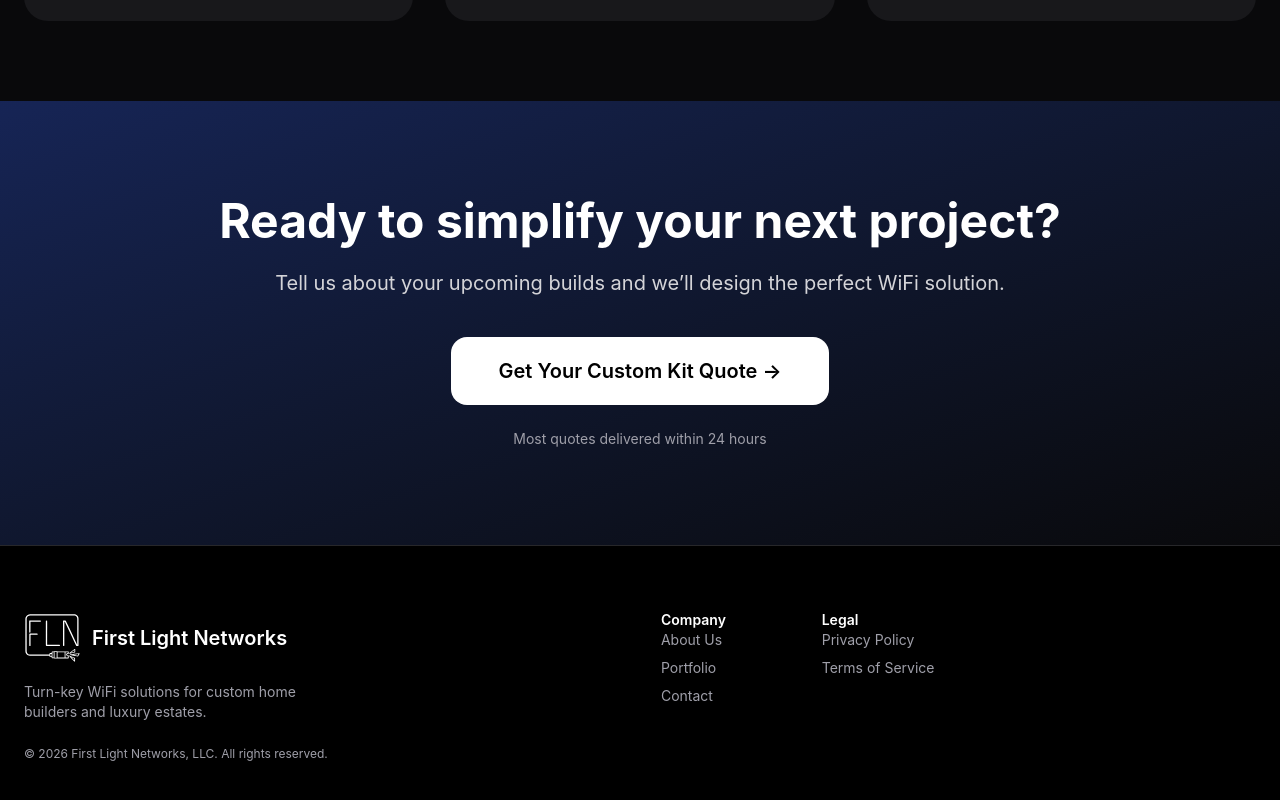
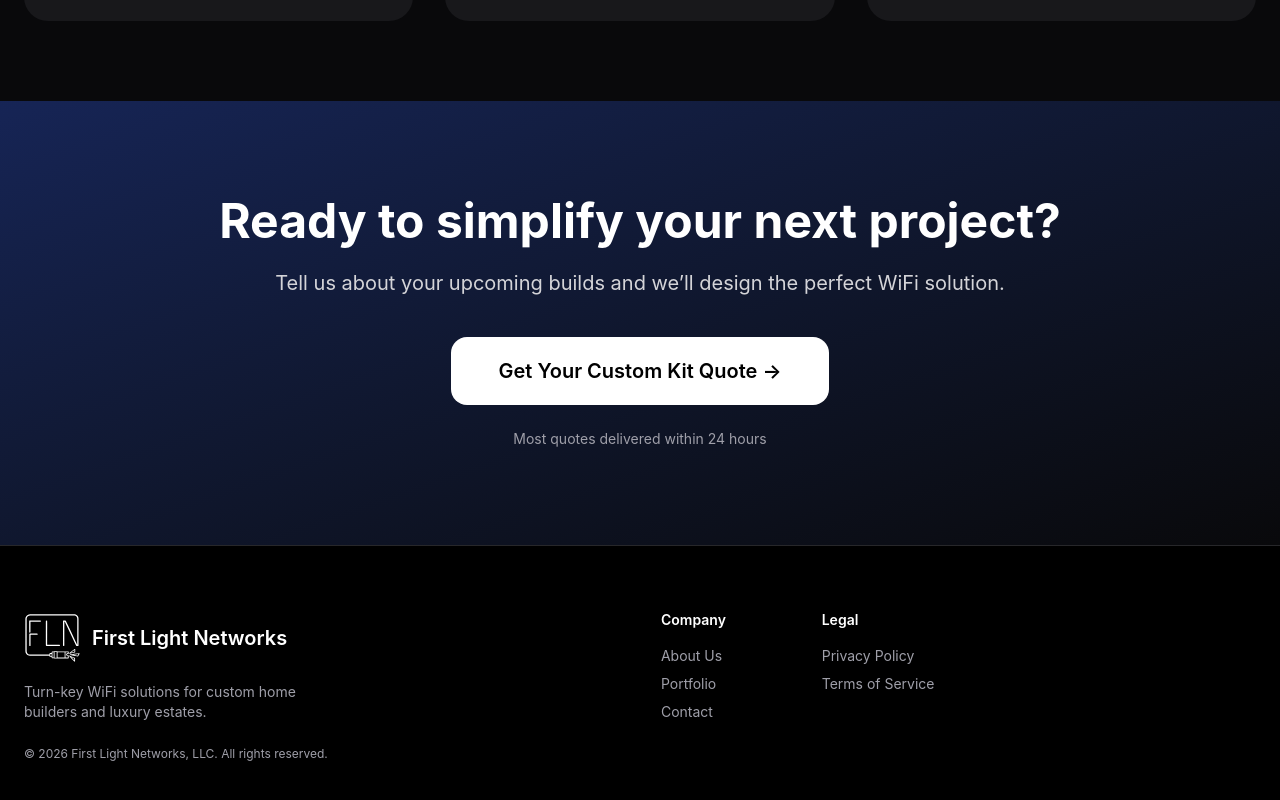
Before and after one commit to spudunk/firstlightnetworks, a SvelteKit app: page / in a window 1280 px wide. Shown: the part 1305-2105 px from the top of the page. Built offline with nearby package versions, Linux system fonts and the light colour scheme.

Commit message:
fix footer spacing

```diff
--- a/src/routes/+layout.svelte
+++ b/src/routes/+layout.svelte
@@ -143,7 +143,7 @@
         <div class="grid grid-cols-2 md:grid-cols-4 gap-x-12 gap-y-8">
           {#each footerLinks as section}
             <div>
-              <span class="font-semibold text-white mb-4">{section.heading}</span>
+              <span class="font-semibold text-white mb-4 inline-block">{section.heading}</span>
               <div class="space-y-2">
                 {#each section.links as link}
                   <a href={link.href} class="block hover:text-white"
```
